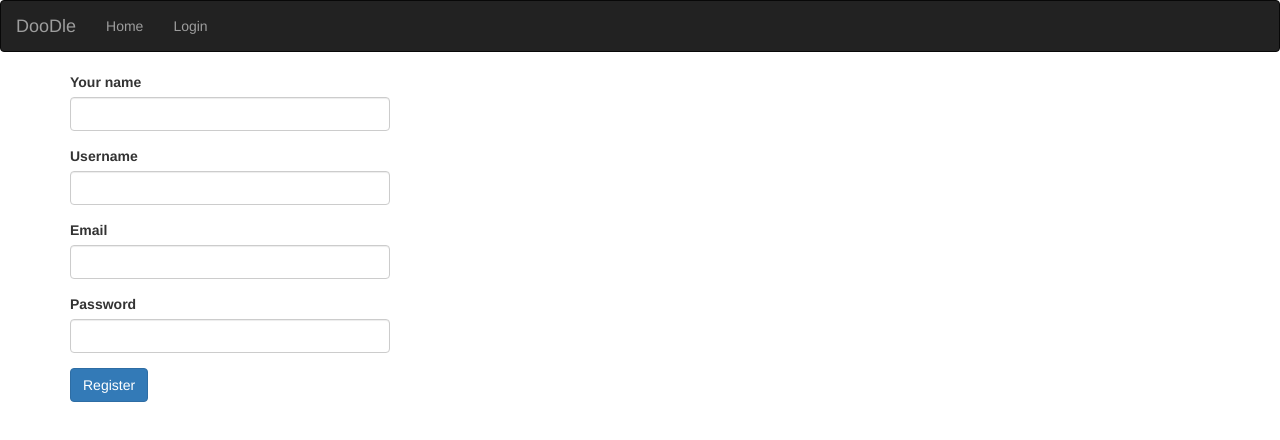
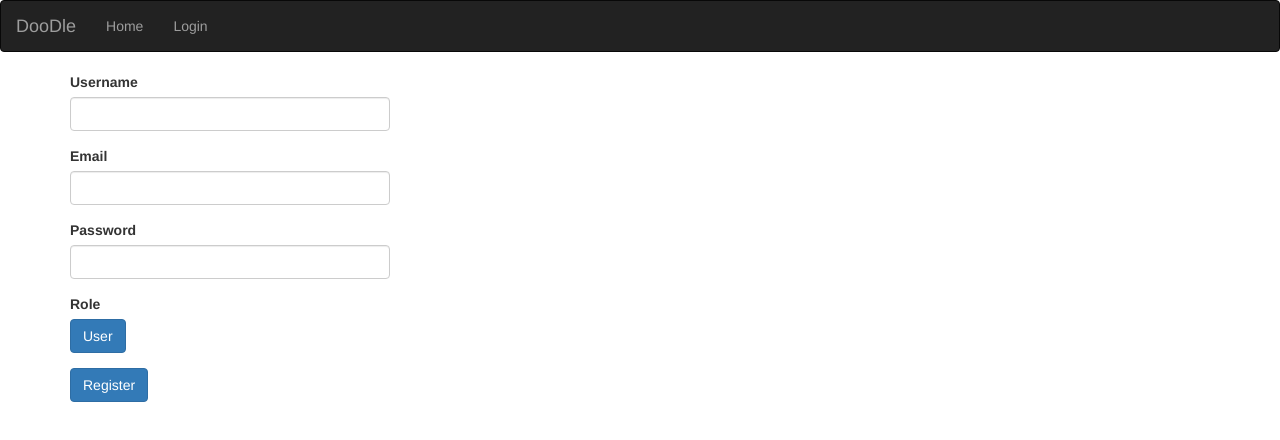
Before and after one commit to KawaiiHeavy/DooDle, an Angular app in the folder frontend/: page /signup in a window 1280 px wide. Shown: the top 440 px of the page. Built offline with nearby package versions, Linux system fonts and the light colour scheme.

Commit message:
Added role button on authorization page

```diff
--- a/frontend/src/app/auth/signup-info.ts
+++ b/frontend/src/app/auth/signup-info.ts
@@ -1,15 +1,13 @@
 export class SignupInfo {
-    name: string;
     nickname: string;
     email: string;
-    role: string[];
+    roles: string[];
     password: string;
 
-    constructor(name: string, nickname: string, email: string, password: string){
-        this.name = name;
+    constructor(nickname: string, email: string, password: string, roles: string[]){
         this.nickname = nickname;
         this.email = email;
         this.password = password;
-        this.role = ['USER'];
+        this.roles = roles;
     }
 }
--- a/frontend/src/app/components/register/register.component.html
+++ b/frontend/src/app/components/register/register.component.html
@@ -4,14 +4,7 @@
 
   <ng-template #signupForm>
     <div class="row col-sm-6" style="max-width:350px;">
-      <form name="form" (ngSubmit)="f.form.valid && onSubmit()" #f="ngForm" novalidate>
-        <div class="form-group">
-          <label for="name">Your name</label>
-          <input type="text" class="form-control" name="name" [(ngModel)]="form.name" #name="ngModel" required />
-          <div *ngIf="f.submitted && name.invalid">
-            <div *ngIf="name.errors?.['required']">Name is required</div>
-          </div>
-        </div>
+      <form name="form" (ngSubmit)="register()" #f="ngForm" novalidate>
         <div class="form-group">
           <label for="username">Username</label>
           <input type="text" class="form-control" name="username" [(ngModel)]="form.username" #username="ngModel"
@@ -37,6 +30,20 @@
             <div *ngIf="password.errors?.['minlength']">Password must be at least 6 characters</div>
           </div>
         </div>
+
+        <div>
+          <label>Role</label>
+        </div>
+        <div class="form-group dropdown">
+          <button type="button" class="btn btn-primary dropdown-toggle" id="dropdownMenu2" data-toggle="dropdown">
+            {{this.role}}
+          </button>
+          <div class="dropdown-menu" aria-labelledby="dropdownMenu2">
+            <button class="btn btn-success btn-xs btn-block" type="button" (click)="setTrainerRoles()">Trainer</button>
+            <button class="btn btn-success btn-xs btn-block" type="button" (click)="setStudentRoles()">Student</button>
+            <button class="btn btn-success btn-xs btn-block" type="button" (click)="setUserRoles()">User</button>
+          </div>
+        </div>
         <div class="form-group">
           <button class="btn btn-primary">Register</button>
           <div *ngIf="f.submitted && isSignUpFailed" class="alert alert-warning">
--- a/frontend/src/app/components/register/register.component.ts
+++ b/frontend/src/app/components/register/register.component.ts
@@ -14,19 +14,20 @@ export class RegisterComponent implements OnInit {
   isSignedUp = false;
   isSignUpFailed = false;
   errorMessage = '';
+  role: string = 'User';
 
   constructor(private authService: AuthService) { }
 
   ngOnInit() { }
 
-  onSubmit() {
+  register() {
     console.log(this.form);
 
     this.signupInfo = new SignupInfo(
-      this.form.name,
       this.form.username,
       this.form.email,
-      this.form.password);
+      this.form.password,
+      this.form.roles);
 
     this.authService.signUp(this.signupInfo).subscribe(
       data => {
@@ -41,4 +42,20 @@ export class RegisterComponent implements OnInit {
       }
     );
   }
+
+  setTrainerRoles() {
+    this.form.roles = ["TRAINER", "STUDENT", "USER"];
+    this.role = 'Trainer';
+  }
+
+  setStudentRoles() {
+    this.form.roles = ["STUDENT", "USER"];
+    this.role = 'Student';
+  }
+
+  setUserRoles() {
+    this.form.roles = ["USER"];
+    this.role = 'User';
+  }
+
 }
--- a/frontend/src/index.html
+++ b/frontend/src/index.html
@@ -5,9 +5,9 @@
   <title>App</title>
   <base href="/">
   <meta name="viewport" content="width=device-width, initial-scale=1">
-  <link rel="stylesheet" href="https://maxcdn.bootstrapcdn.com/bootstrap/3.3.7/css/bootstrap.min.css">
-  <link rel="icon" type="image/x-icon" href="favicon.ico">
-</head>
+  <script src="//ajax.googleapis.com/ajax/libs/jquery/1.11.0/jquery.min.js"></script>
+  <script src="//netdna.bootstrapcdn.com/bootstrap/3.1.1/js/bootstrap.min.js"></script>
+  <link rel="stylesheet" type="text/css" href="//netdna.bootstrapcdn.com/bootstrap/3.1.1/css/bootstrap.min.css">
 <body>
   <app-root></app-root>
 </body>
```
